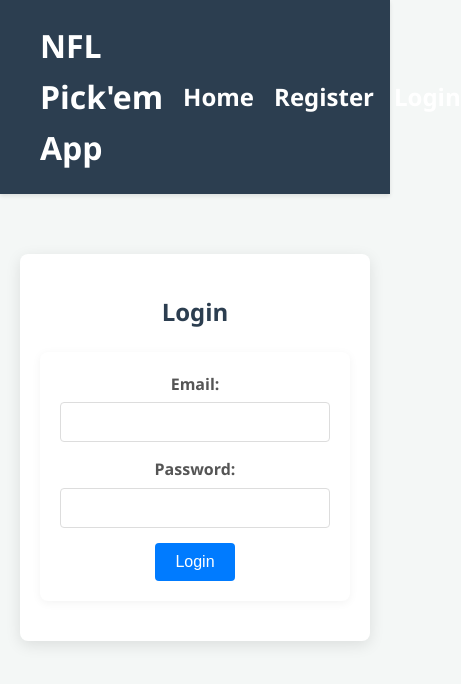
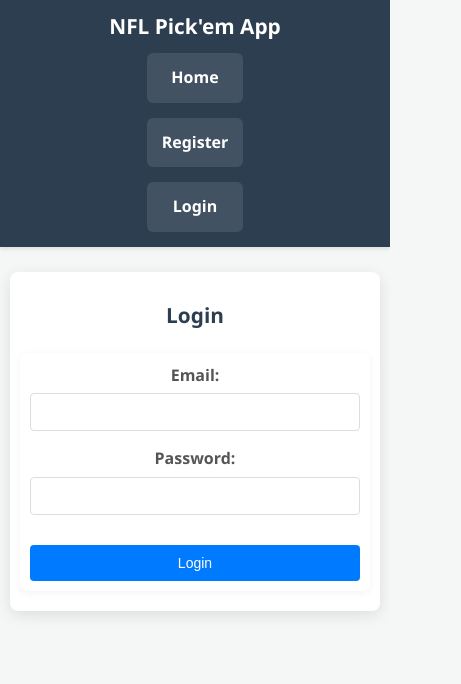
Before and after one commit to jbrownfield-0322/NFL_PickEm, a React (Create React App) app in the folder frontend/: page /login in a window 390 px wide. Shown: the top 684 px of the page, 461 px wide, since content can reach past the window. Built offline with nearby package versions, Linux system fonts and the light colour scheme; no server answers.

Commit message:
Add mobile responsiveness and accessibility improvements to styles and components

```diff
--- a/frontend/src/App.css
+++ b/frontend/src/App.css
@@ -242,3 +242,548 @@ table tbody tr:hover {
     transform: rotate(360deg);
   }
 }
+
+/* ===== MOBILE RESPONSIVE STYLES ===== */
+
+/* Mobile Navigation */
+@media (max-width: 768px) {
+  .App-header {
+    flex-direction: column;
+    padding: 15px 20px;
+    text-align: center;
+  }
+
+  .App-header h1 {
+    font-size: 1.5rem;
+    margin-bottom: 15px;
+  }
+
+  .main-nav {
+    flex-direction: column;
+    width: 100%;
+    gap: 10px;
+  }
+
+  .main-nav li {
+    margin-left: 0;
+    width: 100%;
+  }
+
+  .main-nav a,
+  .main-nav button,
+  .nav-button {
+    display: block;
+    width: 100%;
+    padding: 12px 15px;
+    text-align: center;
+    background-color: rgba(255, 255, 255, 0.1);
+    border-radius: 6px;
+    margin-bottom: 5px;
+    font-size: 1rem;
+  }
+
+  .main-nav a:hover,
+  .main-nav button:hover,
+  .nav-button:hover {
+    background-color: rgba(255, 255, 255, 0.2);
+    color: #a4defa;
+  }
+
+  .main-content {
+    padding: 15px;
+  }
+
+  /* Mobile Form Improvements */
+  form {
+    padding: 15px;
+    margin: 15px auto;
+    max-width: 100%;
+  }
+
+  .form-container {
+    padding: 15px;
+    margin: 20px auto;
+    max-width: 100%;
+  }
+
+  form input[type="text"],
+  form input[type="email"],
+  form input[type="password"],
+  form input[type="number"],
+  form select {
+    font-size: 16px; /* Prevents zoom on iOS */
+    padding: 12px;
+  }
+
+  button {
+    width: 100%;
+    padding: 12px 20px;
+    font-size: 16px;
+    margin-top: 10px;
+  }
+
+  /* Mobile Table Improvements */
+  .table-container {
+    max-width: 100%;
+    margin: 15px auto;
+    border-radius: 6px;
+  }
+
+  table {
+    font-size: 14px;
+  }
+
+  table th,
+  table td {
+    padding: 8px 10px;
+  }
+
+  /* Responsive table for mobile */
+  @media (max-width: 600px) {
+    table {
+      display: block;
+      overflow-x: auto;
+      white-space: nowrap;
+    }
+
+    table th,
+    table td {
+      min-width: 100px;
+    }
+
+    /* Stack table cells for very small screens */
+    @media (max-width: 480px) {
+      table,
+      table thead,
+      table tbody,
+      table th,
+      table td,
+      table tr {
+        display: block;
+      }
+
+      table thead tr {
+        position: absolute;
+        top: -9999px;
+        left: -9999px;
+      }
+
+      table tr {
+        border: 1px solid #ccc;
+        margin-bottom: 10px;
+        border-radius: 6px;
+        background-color: #f9f9f9;
+      }
+
+      table td {
+        border: none;
+        border-bottom: 1px solid #eee;
+        position: relative;
+        padding-left: 50%;
+        text-align: left;
+        min-width: auto;
+        white-space: normal;
+      }
+
+      table td:before {
+        content: attr(data-label) ": ";
+        position: absolute;
+        left: 6px;
+        width: 45%;
+        padding-right: 10px;
+        white-space: nowrap;
+        font-weight: bold;
+        color: #333;
+      }
+
+      table td:last-child {
+        border-bottom: none;
+      }
+    }
+  }
+
+  /* Mobile Typography */
+  h1 {
+    font-size: 1.8rem;
+  }
+
+  h2 {
+    font-size: 1.5rem;
+  }
+
+  h3 {
+    font-size: 1.3rem;
+  }
+
+  /* Mobile Spacing */
+  .main-content > div {
+    margin-bottom: 20px;
+  }
+
+  /* Mobile Select Improvements */
+  select {
+    width: 100%;
+    padding: 12px;
+    font-size: 16px;
+    border: 1px solid #ddd;
+    border-radius: 4px;
+    background-color: white;
+  }
+
+  /* Mobile Game List Specific */
+  .game-list-container {
+    margin: 15px 0;
+  }
+
+  .game-list-container > div {
+    margin-bottom: 15px;
+  }
+
+  .game-list-container label {
+    display: block;
+    margin-bottom: 8px;
+    font-weight: bold;
+  }
+
+  /* Mobile Leaderboard Specific */
+  .leaderboard-controls {
+    display: flex;
+    flex-direction: column;
+    gap: 15px;
+    margin-bottom: 20px;
+  }
+
+  .leaderboard-controls > div {
+    width: 100%;
+  }
+
+  /* Mobile League Controls */
+  .league-controls {
+    display: flex;
+    flex-direction: column;
+    gap: 15px;
+    margin-bottom: 20px;
+  }
+
+  .league-controls > div {
+    width: 100%;
+  }
+
+  /* Mobile Form Improvements */
+  form select {
+    margin-bottom: 10px;
+  }
+
+  form button {
+    margin-top: 15px;
+  }
+
+  /* Mobile Text Wrapping */
+  p, span, div {
+    word-wrap: break-word;
+    overflow-wrap: break-word;
+  }
+
+  /* Mobile Link Improvements */
+  a {
+    color: #007bff;
+    text-decoration: none;
+    padding: 8px 0;
+    display: inline-block;
+  }
+
+  a:hover {
+    text-decoration: underline;
+  }
+
+  /* Mobile Member List */
+  .member-list {
+    margin: 15px 0;
+  }
+
+  .member-list li {
+    padding: 10px 15px;
+    margin-bottom: 8px;
+    border-radius: 6px;
+    background-color: #f9f9f9;
+    border: 1px solid #eee;
+  }
+
+  /* Mobile Message Improvements */
+  p {
+    line-height: 1.6;
+    margin-bottom: 15px;
+  }
+
+  /* Mobile Loading and Error States */
+  div:empty::before {
+    content: "Loading...";
+    color: #666;
+    font-style: italic;
+  }
+
+  /* Mobile Form Validation */
+  input:invalid,
+  select:invalid {
+    border-color: #dc3545;
+  }
+
+  input:valid,
+  select:valid {
+    border-color: #28a745;
+  }
+
+  /* Mobile Button Groups */
+  .button-group {
+    display: flex;
+    flex-direction: column;
+    gap: 10px;
+  }
+
+  .button-group button {
+    margin: 0;
+  }
+}
+
+/* Tablet Styles */
+@media (min-width: 769px) and (max-width: 1024px) {
+  .App-header {
+    padding: 20px 30px;
+  }
+
+  .App-header h1 {
+    font-size: 1.8rem;
+  }
+
+  .main-nav li {
+    margin-left: 15px;
+  }
+
+  .main-content {
+    padding: 25px;
+  }
+
+  .table-container {
+    max-width: 95%;
+  }
+}
+
+/* Large Screen Optimizations */
+@media (min-width: 1025px) {
+  .main-content {
+    max-width: 1200px;
+    margin: 0 auto;
+  }
+
+  .table-container {
+    max-width: 100%;
+  }
+}
+
+/* Touch-friendly improvements for all mobile devices */
+@media (hover: none) and (pointer: coarse) {
+  button,
+  .main-nav a,
+  .main-nav button,
+  .nav-button {
+    min-height: 44px; /* Minimum touch target size */
+  }
+
+  input,
+  select,
+  textarea {
+    min-height: 44px;
+  }
+}
+
+/* High contrast mode support */
+@media (prefers-contrast: high) {
+  .App-header {
+    background-color: #000;
+  }
+
+  table th {
+    background-color: #000;
+    color: #fff;
+  }
+
+  button {
+    background-color: #000;
+    border: 2px solid #fff;
+  }
+}
+
+/* Reduced motion support */
+@media (prefers-reduced-motion: reduce) {
+  *,
+  *::before,
+  *::after {
+    animation-duration: 0.01ms !important;
+    animation-iteration-count: 1 !important;
+    transition-duration: 0.01ms !important;
+  }
+}
+
+/* Very Small Screen Optimizations */
+@media (max-width: 480px) {
+  .App-header {
+    padding: 10px 15px;
+  }
+
+  .App-header h1 {
+    font-size: 1.3rem;
+    margin-bottom: 10px;
+  }
+
+  .main-content {
+    padding: 10px;
+  }
+
+  form {
+    padding: 10px;
+    margin: 10px auto;
+  }
+
+  .form-container {
+    padding: 10px;
+    margin: 15px auto;
+  }
+
+  .table-container {
+    margin: 10px auto;
+  }
+
+  table th,
+  table td {
+    padding: 6px 8px;
+    font-size: 13px;
+  }
+
+  /* Improve table stacking for very small screens */
+  table td:before {
+    font-size: 12px;
+    width: 40%;
+  }
+
+  /* Better button sizing for small screens */
+  button {
+    padding: 10px 15px;
+    font-size: 14px;
+  }
+
+  /* Improve form elements for small screens */
+  form input[type="text"],
+  form input[type="email"],
+  form input[type="password"],
+  form input[type="number"],
+  form select {
+    padding: 10px;
+    font-size: 14px;
+  }
+
+  /* Better spacing for small screens */
+  .main-content > div {
+    margin-bottom: 15px;
+  }
+
+  .leaderboard-controls,
+  .league-controls {
+    gap: 10px;
+    margin-bottom: 15px;
+  }
+
+  /* Improve member list for small screens */
+  .member-list li {
+    padding: 8px 12px;
+    margin-bottom: 6px;
+    font-size: 14px;
+  }
+
+  /* Better typography for small screens */
+  h1 {
+    font-size: 1.5rem;
+  }
+
+  h2 {
+    font-size: 1.3rem;
+  }
+
+  h3 {
+    font-size: 1.1rem;
+  }
+
+  p {
+    font-size: 14px;
+    line-height: 1.5;
+  }
+}
+
+/* Landscape Mobile Optimizations */
+@media (max-width: 768px) and (orientation: landscape) {
+  .App-header {
+    flex-direction: row;
+    padding: 10px 20px;
+  }
+
+  .App-header h1 {
+    font-size: 1.3rem;
+    margin-bottom: 0;
+  }
+
+  .main-nav {
+    flex-direction: row;
+    flex-wrap: wrap;
+    gap: 5px;
+  }
+
+  .main-nav li {
+    width: auto;
+  }
+
+  .main-nav a,
+  .main-nav button,
+  .nav-button {
+    padding: 8px 12px;
+    font-size: 14px;
+    margin-bottom: 0;
+  }
+}
+
+/* High DPI Screen Optimizations */
+@media (-webkit-min-device-pixel-ratio: 2), (min-resolution: 192dpi) {
+  .App-header {
+    box-shadow: 0 1px 2px rgba(0, 0, 0, 0.1);
+  }
+
+  table th,
+  table td {
+    border-bottom-width: 0.5px;
+  }
+}
+
+/* Print Styles */
+@media print {
+  .App-header {
+    background-color: white !important;
+    color: black !important;
+    box-shadow: none !important;
+  }
+
+  .main-nav {
+    display: none !important;
+  }
+
+  .table-container {
+    box-shadow: none !important;
+    border: 1px solid #ccc !important;
+  }
+
+  table th {
+    background-color: #f0f0f0 !important;
+    color: black !important;
+  }
+
+  button {
+    display: none !important;
+  }
+}
--- a/frontend/src/components/LeagueDetails.js
+++ b/frontend/src/components/LeagueDetails.js
@@ -90,9 +90,9 @@ function LeagueDetails() {
           <tbody>
             {data.map((player, index) => (
               <tr key={player.username}>
-                <td>{index + 1}</td>
-                <td>{player.username}</td>
-                <td>{player.score}</td>
+                <td data-label="Rank">{index + 1}</td>
+                <td data-label="Username">{player.username}</td>
+                <td data-label="Score">{player.score}</td>
               </tr>
             ))}
           </tbody>
--- a/frontend/src/components/MyLeagues.js
+++ b/frontend/src/components/MyLeagues.js
@@ -61,9 +61,9 @@ function MyLeagues() {
             <tbody>
               {leagues.map(league => (
                 <tr key={league.id}>
-                  <td>{league.name}</td>
-                  <td>{league.joinCode}</td>
-                  <td><Link to={`/leagues/${league.id}`}>View Details</Link></td>
+                  <td data-label="League Name">{league.name}</td>
+                  <td data-label="Join Code">{league.joinCode}</td>
+                  <td data-label="Action"><Link to={`/leagues/${league.id}`}>View Details</Link></td>
                 </tr>
               ))}
             </tbody>
```
Also changed, not shown: frontend/src/components/GameList.js (+9 -9 lines), frontend/src/components/Leaderboard.js (+5 -4 lines).
